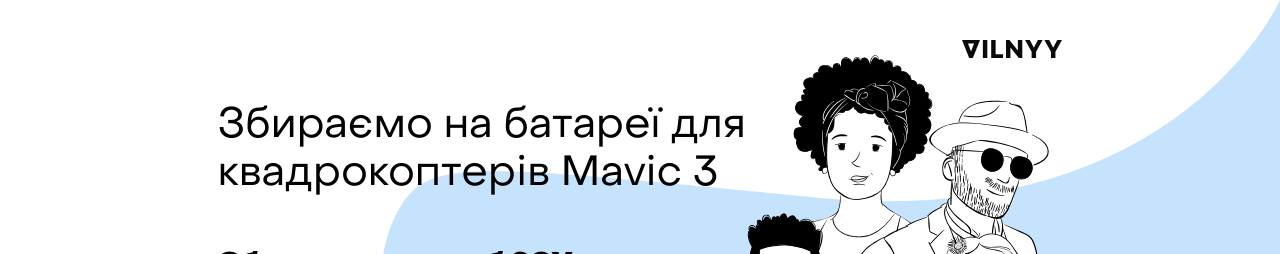
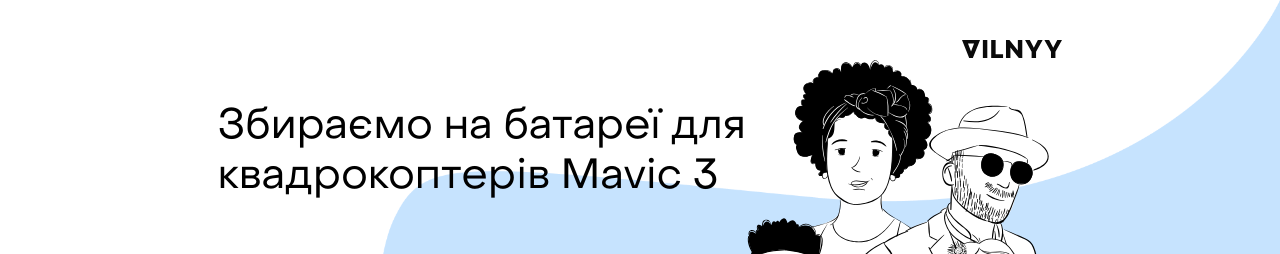
Before and after one commit to danylokaniev/vilnyy-secret-santa-web, a React (Create React App) app: page / in a window 1280 px wide. Shown: the top 254 px of the page. Built offline with nearby package versions, Linux system fonts and the light colour scheme; no server answers.

Commit message:
Update styles for Title & Description

```diff
--- a/src/components/Description/Description.tsx
+++ b/src/components/Description/Description.tsx
@@ -15,9 +15,6 @@
           Влаштовуємо змагання між спільнотами <span>VILNYY</span>, щоб підтримати збір коштів для батальйону
           <span> «Свобода»</span>, де служать наші колівери.
         </p>
-        {/* <p>
-          <span>Спільнота,</span>, яка зробить найбільший внесок отримає
-        </p> */}
         <p>Обирай свою спільноту, тисни «підтримати» та донать комфортну суму.</p>
       </div>
       <LinkButton title={'Підтримати'} id={VILNYYS_ANCHOR_ID} />
--- a/src/components/Title/Title.module.css
+++ b/src/components/Title/Title.module.css
@@ -5,11 +5,15 @@
 
 .title>p {
    margin: 0;
-   line-height: 48px;
+   line-height: 1.2em;
 }
 
 .title span {
    font-weight: bold;
+}
+
+.mobileBreak {
+   display: none;
 }
 
 @media (max-width: 1260px) {
@@ -23,4 +27,12 @@
       font-size: 28px;
       text-align: start;
    }
+
+   .desktopBreak {
+      display: none;
+   }
+
+   .mobileBreak {
+      display: inline;
+   }
 }
--- a/src/components/Title/Title.tsx
+++ b/src/components/Title/Title.tsx
@@ -3,8 +3,11 @@
 const Title = () => {
   return (
     <div className={style.title}>
-      <p>Збираємо на батареї для</p>
-      <p> квадрокоптерів Mavic 3</p>
+      <p>
+        Збираємо на батареї для
+        <br className={style.desktopBreak} /> квадрокоптерів <br className={style.mobileBreak} />
+        Mavic 3
+      </p>
     </div>
   );
 };
--- a/src/index.css
+++ b/src/index.css
@@ -51,6 +51,7 @@
 
 :root {
   --white: #FFFFFF;
+  --black: #000;
   --red: #D23D3E;
   --redDark: #A82626;
   --green: #138038;
```
